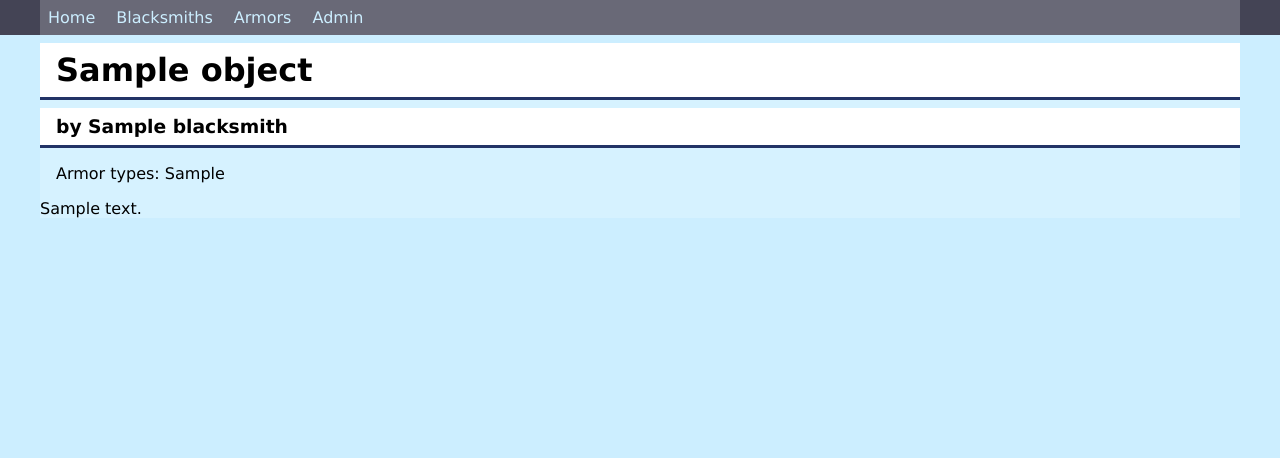
After one commit to ArnoldasKun/Project_X, a Django app: template arsenal/forge/templates/forge/armor_detail.html in a window 1280 px wide. The commit adds this page. Shown: the top 458 px of the page. Run offline with Django 3.2, Linux system fonts and the light colour scheme; the template is opened without the code that fills it: most values are stand-ins (such as "Sample title", 1, 10 or a date in 2020).

Commit message:
+ armor detail

```diff
--- /dev/null
+++ b/arsenal/forge/templates/forge/armor_detail.html
@@ -0,0 +1,16 @@
+{% extends 'forge/base.html' %}
+{% block title %}{{ object }}{% endblock title %}
+{% block content %}
+    <h1>{{ object.title }}</h1>
+    <h3>by {{ object.blacksmith }}</h3>
+    {% if object.armor_type %}
+        <p>Armor types:
+            {% for armor_type in object.armor_type.all %}
+                <span class="armor_type">{{ armor_type }}</span>
+            {% endfor %}
+        </p>
+    {% endif %}
+    <div class="summary">
+        {{ object.summary }}
+    </div>
+{% endblock content %}
--- a/arsenal/forge/templates/forge/armor_list.html
+++ b/arsenal/forge/templates/forge/armor_list.html
@@ -4,7 +4,7 @@
     <h1>{{ armors_count }} Armors</h1>
     <ul>
         {% for armor in armor_list %}
-            <li>{{ armor.title }} - {{ armor.blacksmith }}</li>
+            <li><a href="{% url 'armor' armor.pk %}">{{ armor.title }}</a> - {{ armor.blacksmith }}</li>
         {% endfor %}
     </ul>
 {% endblock content %}
--- a/arsenal/forge/urls.py
+++ b/arsenal/forge/urls.py
@@ -5,5 +5,6 @@ urlpatterns = [
     path('', views.index, name='index'),
     path('blacksmiths', views.blacksmiths, name='blacksmiths'),
     path('blacksmith/<int:blacksmith_id', views.blacksmith, name='blacksmith'),
-    path('armors/', views.ArmorListView.as_view(), name='armors')
+    path('armors/', views.ArmorListView.as_view(), name='armors'),
+    path('armor/<int:pk>/', views.ArmorDetailView.as_view(), name='armor')
 ]
--- a/arsenal/forge/views.py
+++ b/arsenal/forge/views.py
@@ -37,3 +37,8 @@ class ArmorListView(ListView):
         context = super().get_context_data(**kwargs)
         context['armors_count'] = self.get_queryset().count
         return context
+
+
+class ArmorDetailView(DetailView):
+    model = Armor
+    template_name = 'forge/armor_detail.html'
```
